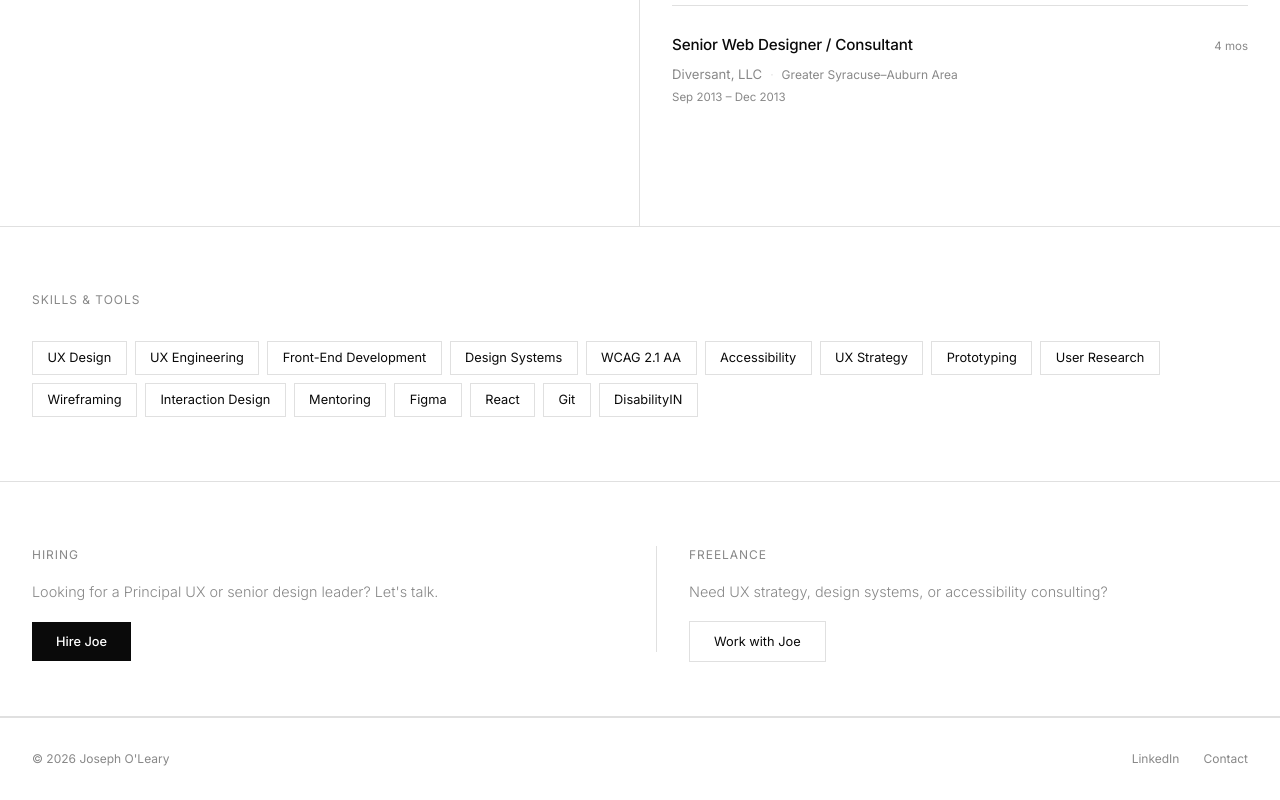
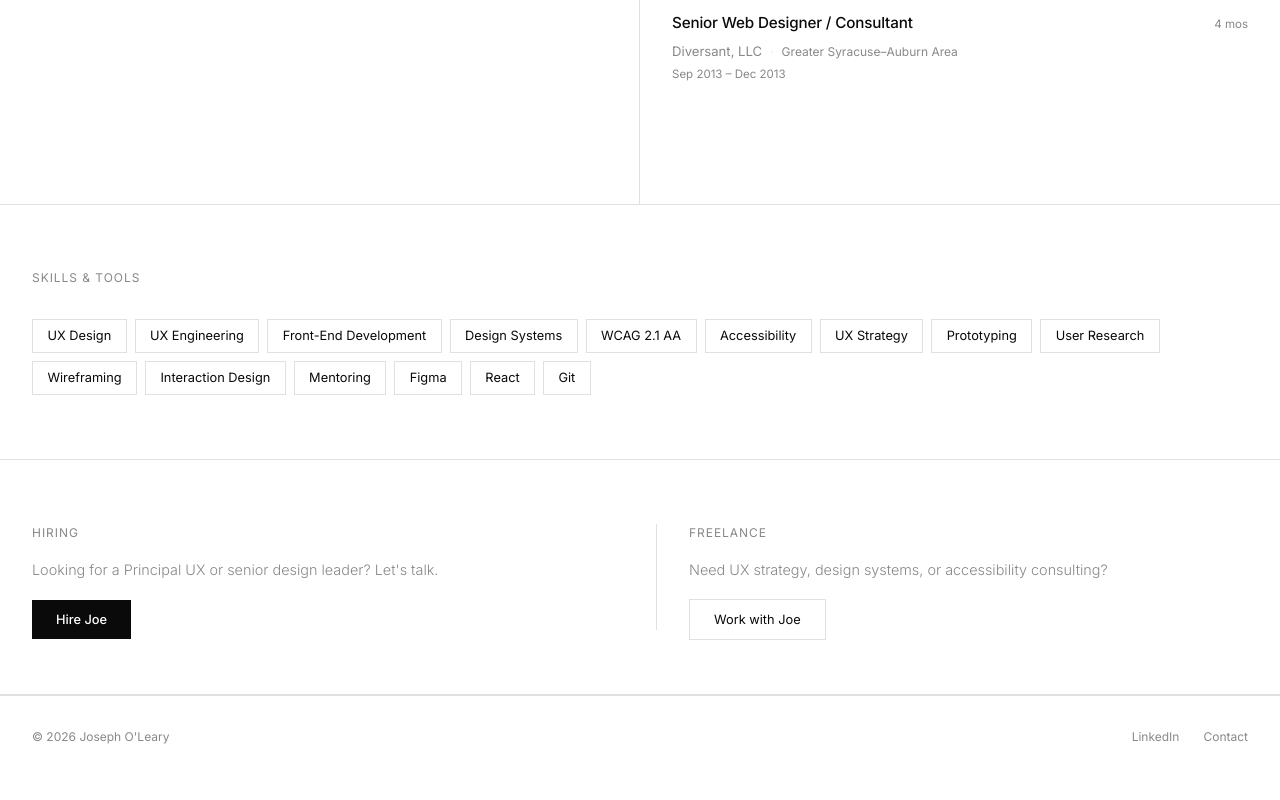
Before and after one commit to professorfalken1942-hash/joeoleary, a Next.js app: page /about in a window 1280 px wide. Shown: the part 827-1627 px from the top of the page. After the commit the page ends 1605 px from the top, so only its background shows below. Built offline with nearby package versions, Linux system fonts and the light colour scheme.

Commit message:
Remove DisabilityIN from about page

```diff
--- a/src/app/about/page.tsx
+++ b/src/app/about/page.tsx
@@ -13,7 +13,7 @@ const experience = [
     period: "Jan 2019 – Present",
     duration: "7 yrs 3 mos",
     location: "Syracuse, NY",
-    desc: "Led UX/UI design and front-end development for client, agent and broker applications, improving accessibility and performance to meet WCAG 2.1 AA standards. Optimized page performance, enhancing client satisfaction. Advanced eDelivery initiatives to promote digital adoption and reduce paper reliance. Mentored junior designers and collaborated cross-functionally with development, product, and business teams. Corporate representative for DisabilityIN.",
+    desc: "Led UX/UI design and front-end development for client, agent and broker applications, improving accessibility and performance to meet WCAG 2.1 AA standards. Optimized page performance, enhancing client satisfaction. Advanced eDelivery initiatives to promote digital adoption and reduce paper reliance. Mentored junior designers and collaborated cross-functionally with development, product, and business teams.",
   },
   {
     role: "Senior UX/UI Designer",
@@ -38,7 +38,7 @@ const skills = [
   "Design Systems", "WCAG 2.1 AA", "Accessibility",
   "UX Strategy", "Prototyping", "User Research",
   "Wireframing", "Interaction Design", "Mentoring",
-  "Figma", "React", "Git", "DisabilityIN",
+  "Figma", "React", "Git",
 ];
 
 export default function AboutPage() {
```
